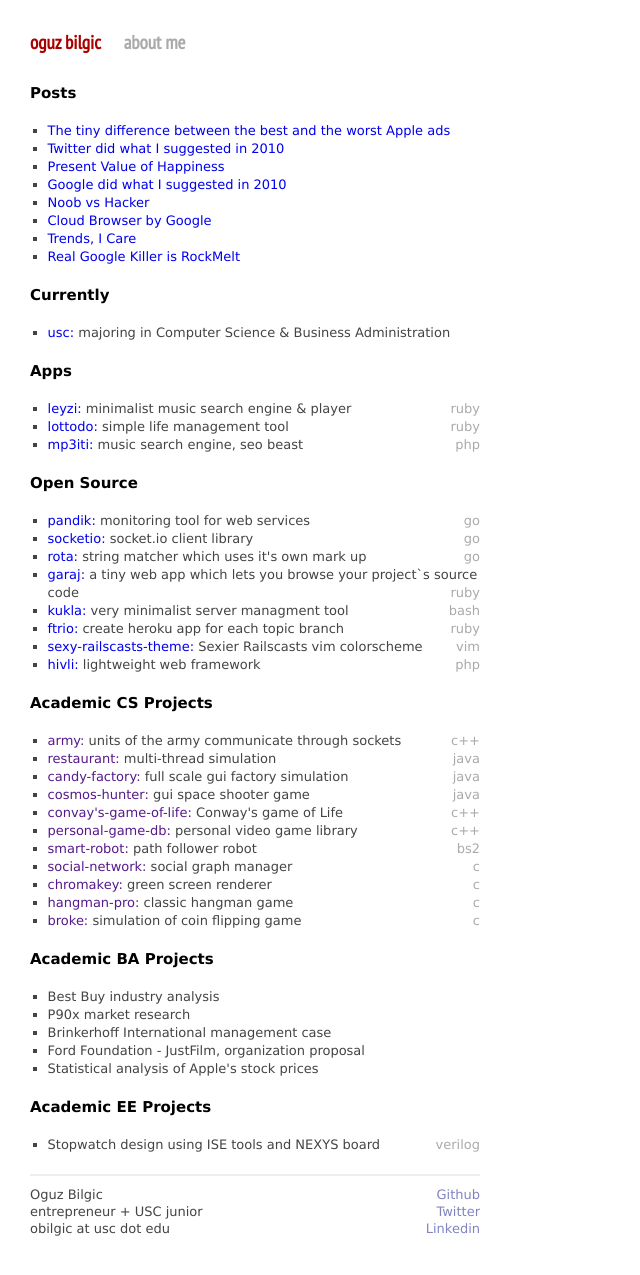
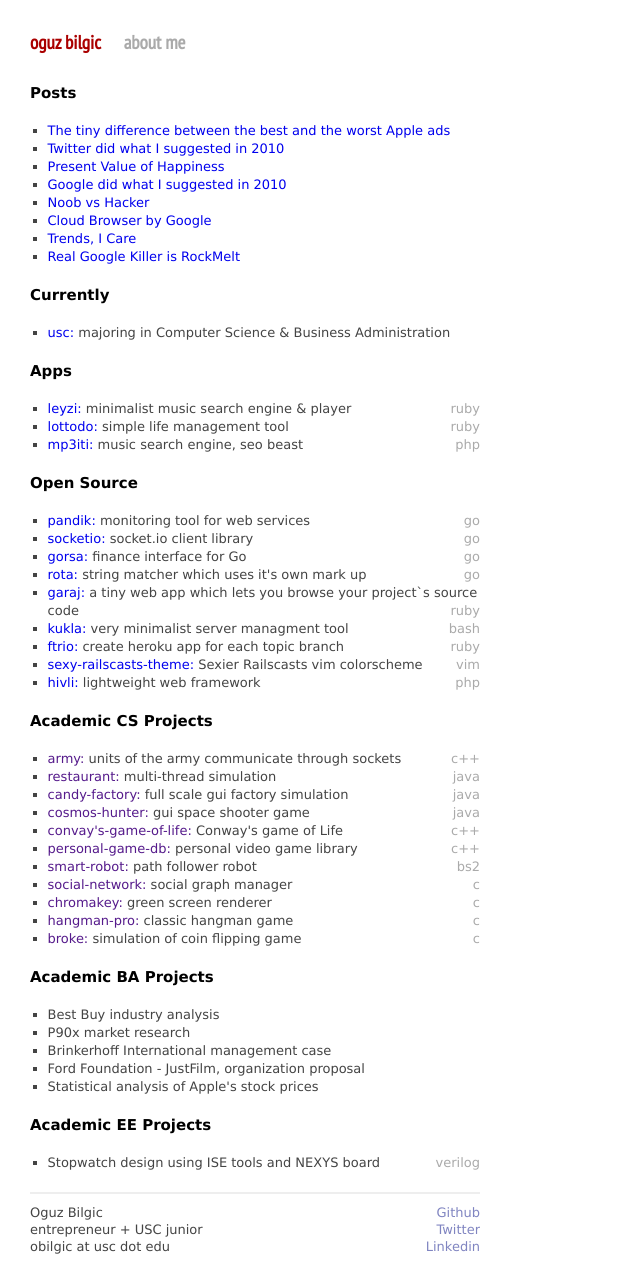
Before and after one commit to oguzbilgic/oguzbilgic.github.com, a Jekyll site: the page built from index.html, in a window 1280 px wide. Shown: the whole page, without its empty margins (0-640 px from the left). Built offline with Jekyll 4.4.1, drawn with Linux system fonts in a browser that asks for light colours; Markdown is read by kramdown in place of the engine named in the settings.

Commit message:
Update index.html

```diff
--- a/index.html
+++ b/index.html
@@ -27,6 +27,7 @@ title: oguz bilgic
   <ul class="posts">
     <li><a href="http://github.com/oguzbilgic/pandik/">pandik:</a> monitoring tool for web services <span class="lang">go</span></li>
     <li><a href="http://github.com/oguzbilgic/socketio/">socketio:</a> socket.io client library <span class="lang">go</span></li>
+    <li><a href="http://github.com/oguzbilgic/gorsa/">gorsa:</a> finance interface for Go <span class="lang">go</span></li>
     <li><a href="http://github.com/oguzbilgic/rota/">rota:</a> string matcher which uses it's own mark up <span class="lang">go</span></li>
     <li><a href="http://github.com/oguzbilgic/garaj/">garaj:</a> a tiny web app which lets you browse your project`s source code <span class="lang">ruby</span></li>
     <li><a href="http://github.com/oguzbilgic/kukla/">kukla:</a> very minimalist server managment tool <span class="lang">bash</span></li>
```
